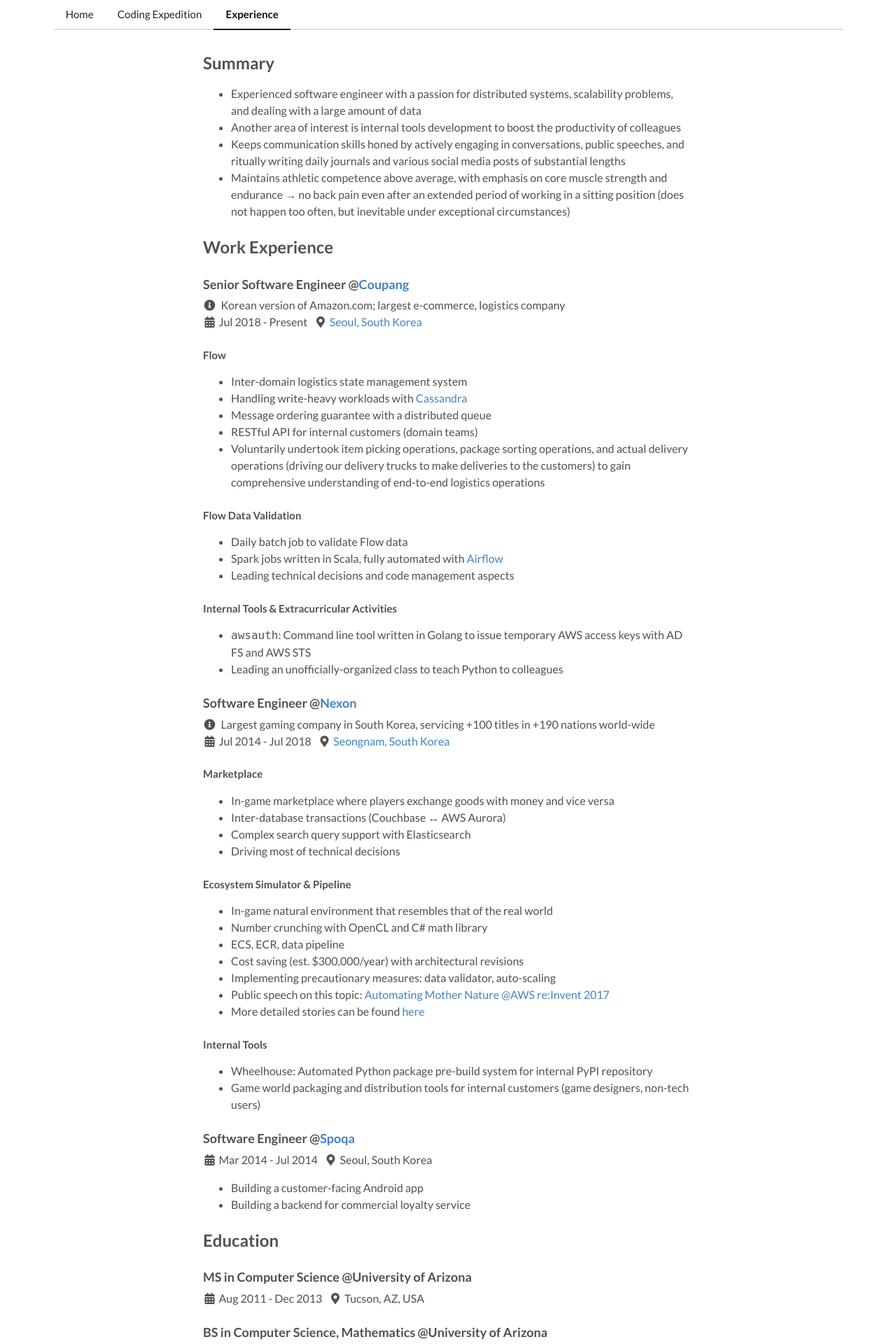
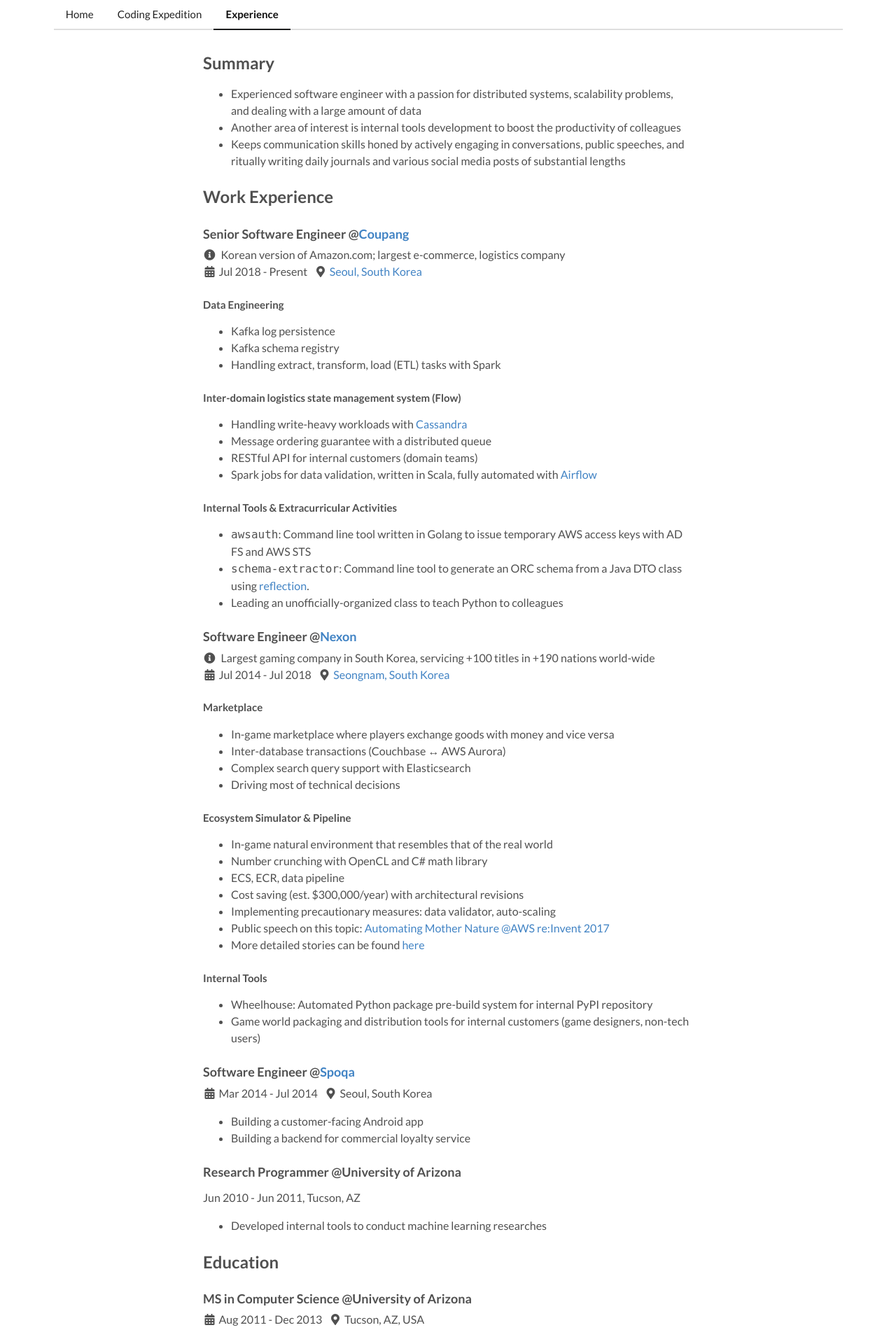
Before and after one commit to suminb/web, a Flask app: page /experience.html in a window 1280 px wide. Shown: the top 1920 px of the page at 70% size. Run offline with Flask 2, Linux system fonts and the light colour scheme; some libraries are stand-ins or nearby versions.

Commit message:
Update resume

```diff
--- a/web/templates/main/experience_summary.html
+++ b/web/templates/main/experience_summary.html
@@ -16,10 +16,20 @@
 
 ## Summary
 
-- Experienced software engineer with a passion for distributed systems, scalability problems, and dealing with a large amount of data
-- Another area of interest is internal tools development to boost the productivity of colleagues
-- Keeps communication skills honed by actively engaging in conversations, public speeches, and ritually writing daily journals and various social media posts of substantial lengths
-- Maintains athletic competence above average, with emphasis on core muscle strength and endurance → no back pain even after an extended period of working in a sitting position (does not happen too often, but inevitable under exceptional circumstances)
+- Experienced software engineer with a passion for distributed systems,
+  scalability problems, and dealing with a large amount of data
+- Another area of interest is internal tools development to boost the
+  productivity of colleagues
+- Keeps communication skills honed by actively engaging in conversations,
+  public speeches, and ritually writing daily journals and various social media
+  posts of substantial lengths
+
+<!--
+- Maintains athletic competence above average, with emphasis on core muscle
+  strength and endurance → no back pain even after an extended period of working
+  in a sitting position (does not happen too often, but inevitable under
+  exceptional circumstances)
+-->
 
 ## Work Experience
 
@@ -35,23 +45,36 @@
   <i class="map marker alternate icon"></i><a href="https://goo.gl/maps/iQoVxrCzRTL7buMM9">Seoul, South Korea</a>
 </div>
 
-#### Flow
+#### Data Engineering
 
-- Inter-domain logistics state management system
+- Kafka log persistence
+- Kafka schema registry
+- Handling extract, transform, load (ETL) tasks with Spark
+
+#### Inter-domain logistics state management system (Flow)
+
 - Handling write-heavy workloads with [Cassandra](http://cassandra.apache.org/)
 - Message ordering guarantee with a distributed queue
 - RESTful API for internal customers (domain teams)
-- Voluntarily undertook item picking operations, package sorting operations, and actual delivery operations (driving our delivery trucks to make deliveries to the customers) to gain comprehensive understanding of end-to-end logistics operations
+- Spark jobs for data validation, written in Scala, fully automated with
+  [Airflow](https://airflow.apache.org/)
 
-#### Flow Data Validation
-
-- Daily batch job to validate Flow data
-- Spark jobs written in Scala, fully automated with [Airflow](https://airflow.apache.org/)
-- Leading technical decisions and code management aspects
+<!--
+- Voluntarily undertook item picking operations, package sorting operations,
+  and actual delivery operations (driving our delivery trucks to make deliveries
+  to the customers) to gain comprehensive understanding of end-to-end logistics
+  operations
+- Leading technical decisions and code management aspects (for the data
+  validation part)
+-->
 
 #### Internal Tools & Extracurricular Activities
 
-- `awsauth`: Command line tool written in Golang to issue temporary AWS access keys with AD FS and AWS STS
+- `awsauth`: Command line tool written in Golang to issue temporary AWS access
+  keys with AD FS and AWS STS
+- `schema-extractor`: Command line tool to generate an ORC schema from a Java
+  DTO class using
+  [reflection](https://www.geeksforgeeks.org/reflection-in-java/).
 - Leading an unofficially-organized class to teach Python to colleagues
 
 <!--
@@ -139,14 +162,13 @@
   in global-scale.
 - Building a navigation app (Android)
 - Designing and implementing RESTful API for the navigation app (Python)
+-->
 
 ### Research Programmer @University of Arizona
 
 Jun 2010 - Jun 2011, Tucson, AZ
 
 - Developed internal tools to conduct machine learning researches
-
--->
 
 ## Education
 
@@ -176,25 +198,39 @@
 
 ### AWS re:Invent 2017: [Automating Mother Nature](https://www.youtube.com/watch?v=H7kF7r7UBFE)
 
-Discussed the architecture that we settled on for algorithmic generation of game content in a large scale with a number of components provided by Amazon Web Services such as distributed messaging queues (SQS), containerized application clusters (ECS), and object storages (S3).
+Discussed the architecture that we settled on for algorithmic generation of
+game content in a large scale with a number of components provided by Amazon
+Web Services such as distributed messaging queues (SQS), containerized
+application clusters (ECS), and object storages (S3).
 
 ### Nexon Developers Conference 2016: [Automated Game Terrain Management for Durango](http://ndcreplay.nexon.com/NDC2016/sessions/NDC2016_0062.html)
 
-Discussed how we built an automated pipeline to supply natural resources. Due to the sheer size of the in-game world, the environment simulation is performed on-demand, within a limited geographic boundary, in accordance with player activities.
+Discussed how we built an automated pipeline to supply natural resources. Due
+to the sheer size of the in-game world, the environment simulation is performed
+on-demand, within a limited geographic boundary, in accordance with player
+activities.
 
 ### Nexon Developers Conference 2015: [Natural Environment Simulation for Durango](http://ndcreplay.nexon.com/NDC2015/sessions/NDC2015_0063.html)
 
-Discussed how we built an in-game environment simulator with OpenCL to handle a massive parallel processing. The primary purpose of the simulator is to provide natural resources based on realistic simulations by taking a number of geographic features, such as topography, temperature, humidity, soil fertility, into consideration.
+Discussed how we built an in-game environment simulator with OpenCL to handle a
+massive parallel processing. The primary purpose of the simulator is to provide
+natural resources based on realistic simulations by taking a number of
+geographic features, such as topography, temperature, humidity, soil fertility,
+into consideration.
 
 ## Patents &amp; Research Papers
 
 ### [Patent #1020160025511: A system for simulating a game environment](https://doi.org/10.8080/1020160025511) (Mar 2016)
 
-Nexon decided to file a patent with the work referred above as *natural environment simulation*. I was listed as a co-author along with the game designer who pioneered the concept.
+Nexon decided to file a patent with the work referred above as *natural
+environment simulation*. I was listed as a co-author along with the game
+designer who pioneered the concept.
 
 ### [Human Natural Instruction of a Simulated Electronic Student](https://www.researchgate.net/publication/221250935_Human_Natural_Instruction_of_a_Simulated_Electronic_Student) (Jan 2011)
 
-Discusses how *human-instructable computing* can be achieved. That is, how an *electronic student* can be taught using the same natural instruction methods humans use.
+Discusses how *human-instructable computing* can be achieved. That is, how an
+*electronic student* can be taught using the same natural instruction methods
+humans use.
 
 ## Open Source Activities
 
@@ -209,26 +245,35 @@
 * [Hanja](https://github.com/suminb/hanja): A Python library to [read Chinese characters in Korean sound values](https://ko.wikipedia.org/wiki/%EC%9D%8C%EB%8F%85).
 * [Winnowing](https://github.com/suminb/winnowing): A Python implementation of local algorithms for document fingerprinting.
 * [Base62](https://github.com/suminb/base62): A Python library to encode and decode any arbitrary data in base62 (duosexagesimal; using 0-9, A-Z, and a-z) for URL-safety. I was recently able to convince my colleagues to use this library for work.
+* [And more on my GitHub page](https://github.com/suminb)
 
 ## Personal Projects
 
-### [Dollar Auction](http://1000won.auction/auctions)
+### [Dollar Auction](http://auctions.shortbread.io/auctions)
 
-An improvised marketplace to sell underused personal belongings.
+An improvised marketplace to sell underused personal belongings where every
+auction starts at KRW 1,000 (approximately USD 1).
 
 ### [SB Finance](https://github.com/suminb/finance)
 
-A collection of computational finance primitives to achieve a long-term value investment.
+Set of code for personal asset management and quantitative investment.
 
 ## Volunteer Works
 
 ### [BOINC](https://en.wikipedia.org/wiki/Berkeley_Open_Infrastructure_for_Network_Computing)
 
-Providing 127GFLOPs on average to tackle difficult scientific problems such as climate modeling, discovering large prime numbers, and generating accurate three-dimensional dynamic models of stellar streams in the immediate vicinity of the Milky Way galaxy.
+Providing 127GFLOPs on average to tackle difficult scientific problems such as
+climate modeling, discovering large prime numbers, and generating accurate
+three-dimensional dynamic models of stellar streams in the immediate vicinity
+of the Milky Way galaxy.
 
 ### [Radioactivity](https://bitbucket.org/suminb/radioactivity) (Discontinued)
 
-This project had started in March of 2011 in an attempt to help the general public to be alerted regarding the spread of radiation and other radioactive materials originated from the catastrophic incident in the Fukushima nuclear power plant in Japan, by visualizing city-wise radition levels in near real time.
+This project had started in March of 2011 in an attempt to help the general
+public to be alerted regarding the spread of radiation and other radioactive
+materials originated from the catastrophic incident in the Fukushima nuclear
+power plant in Japan, by visualizing city-wise radition levels in near real
+time.
 
 [seoul]: https://www.google.com/maps/place/Seoul/@37.5650172,126.8494673,11z
 
```
